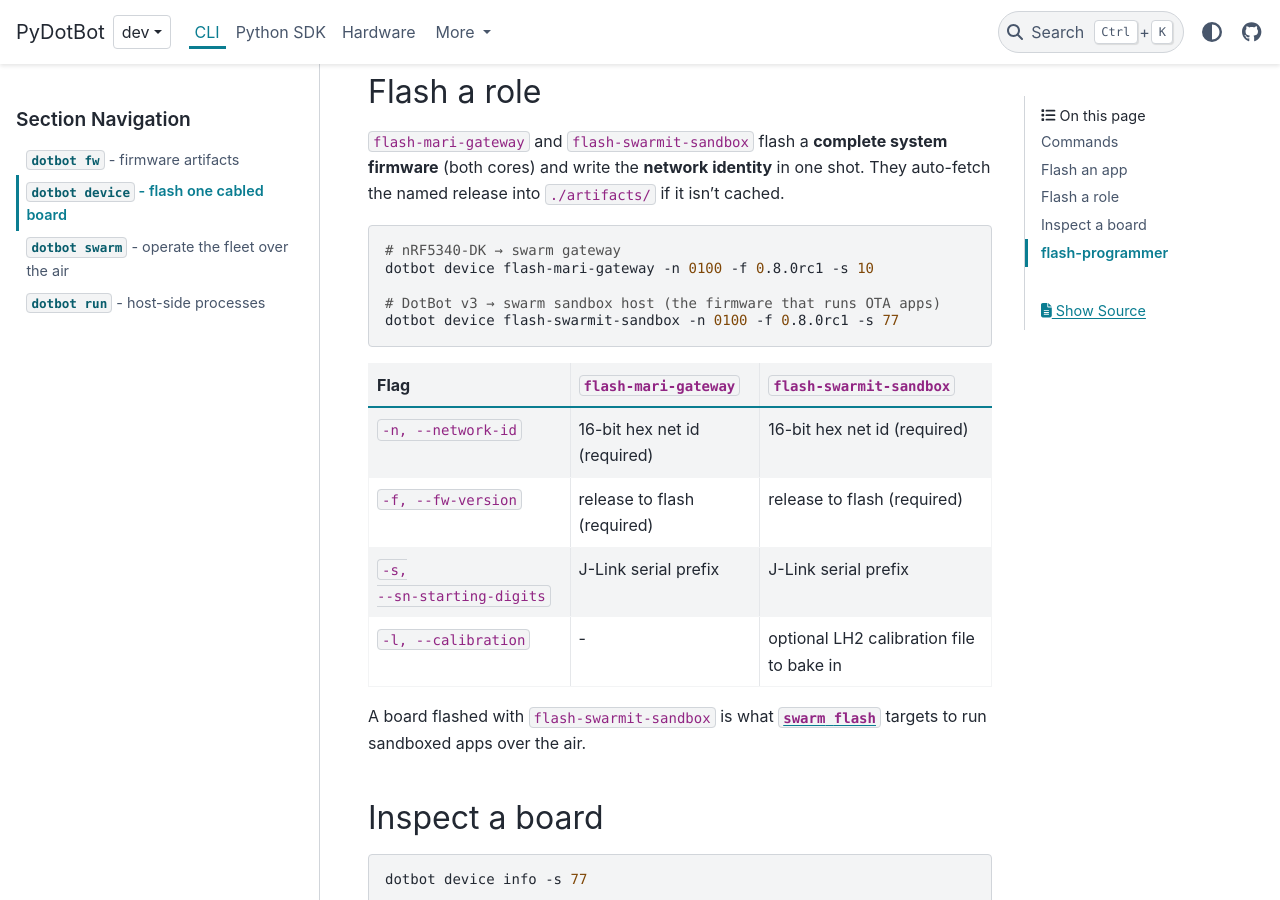
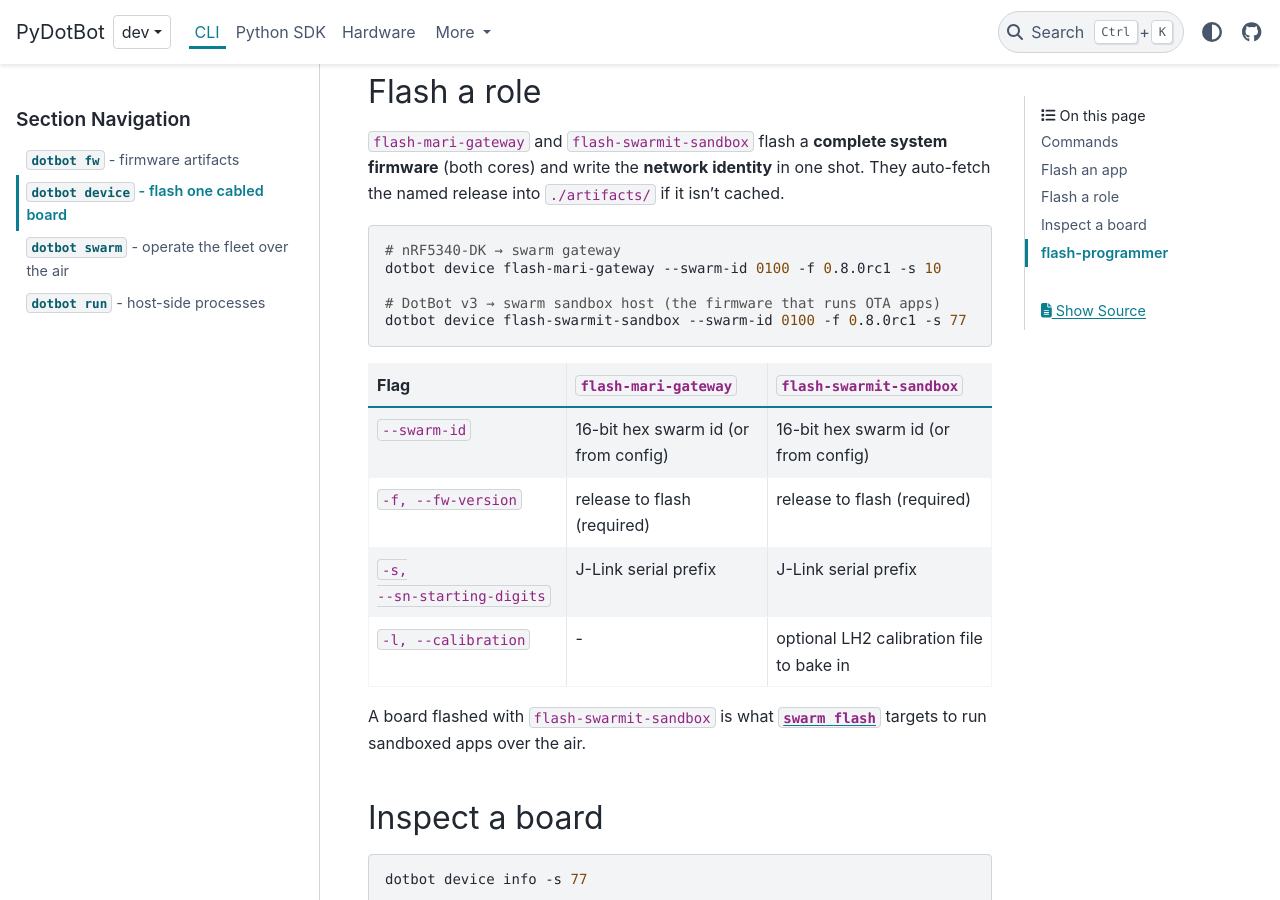
Before and after one commit to DotBots/PyDotBot, a Sphinx documentation site: the page built from doc/cli/device.md, in a window 1280 px wide and 900 px high, scrolled down 2545 px. Built offline with Sphinx 7.4.7 and the PyData theme 0.15.4, drawn with Linux system fonts in a browser that asks for light colours.

Commit message:
doc: rename device flash --network-id to --swarm-id
AI-assisted: Claude Opus 4.8

````diff
--- a/doc/cli/device.md
+++ b/doc/cli/device.md
@@ -90,15 +90,15 @@
 
 ```bash
 # nRF5340-DK → swarm gateway
-dotbot device flash-mari-gateway -n 0100 -f 0.8.0rc1 -s 10
+dotbot device flash-mari-gateway --swarm-id 0100 -f 0.8.0rc1 -s 10
 
 # DotBot v3 → swarm sandbox host (the firmware that runs OTA apps)
-dotbot device flash-swarmit-sandbox -n 0100 -f 0.8.0rc1 -s 77
+dotbot device flash-swarmit-sandbox --swarm-id 0100 -f 0.8.0rc1 -s 77
 ```
 
 | Flag | `flash-mari-gateway` | `flash-swarmit-sandbox` |
 |---|---|---|
-| `-n, --network-id` | 16-bit hex net id (required) | 16-bit hex net id (required) |
+| `--swarm-id` | 16-bit hex swarm id (or from config) | 16-bit hex swarm id (or from config) |
 | `-f, --fw-version` | release to flash (required) | release to flash (required) |
 | `-s, --sn-starting-digits` | J-Link serial prefix | J-Link serial prefix |
 | `-l, --calibration` | - | optional LH2 calibration file to bake in |
````
Also changed, not shown: doc/cli/swarm.md (+2 -2 lines), doc/hardware/index.md (+1 -1 lines).
